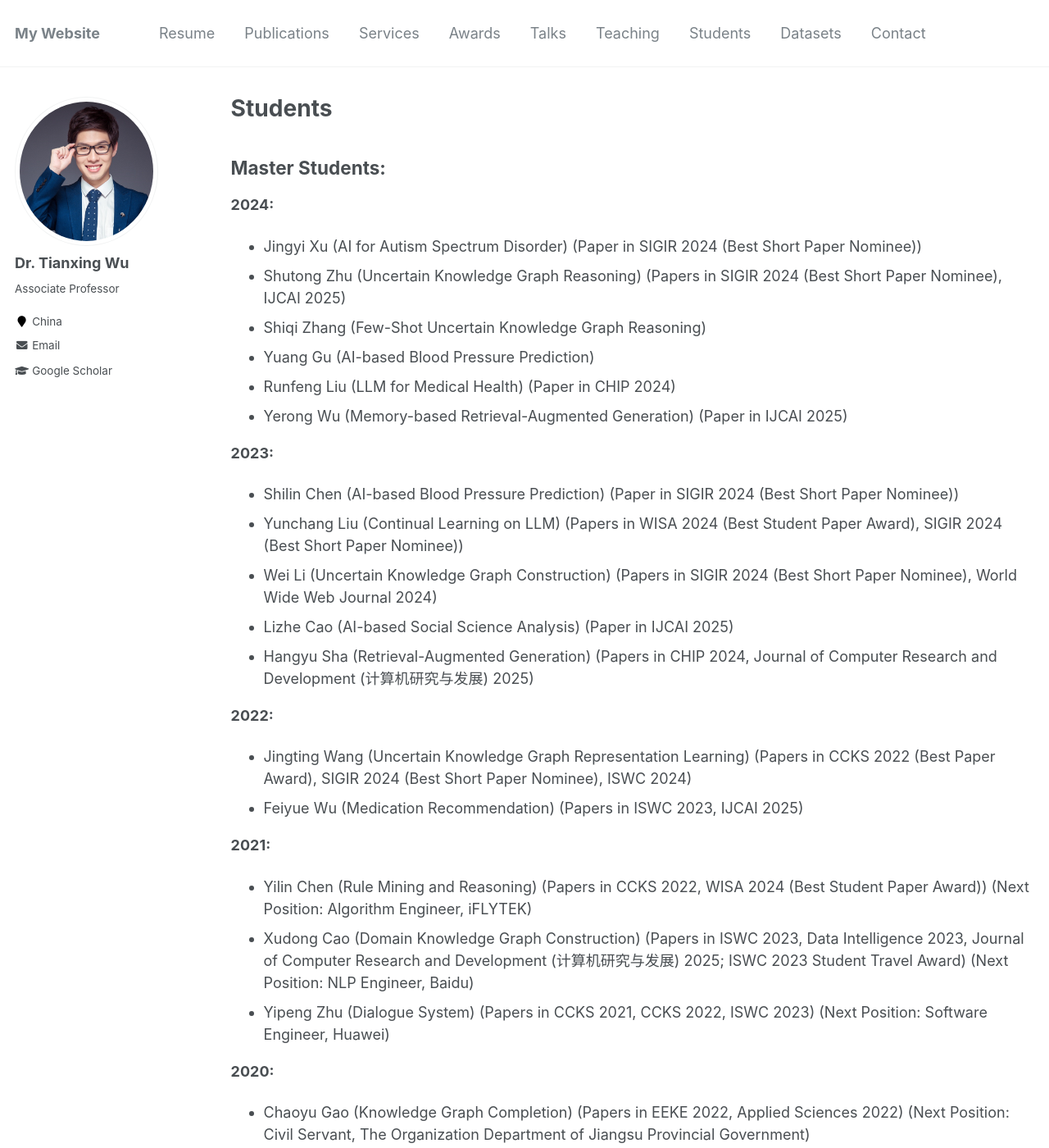
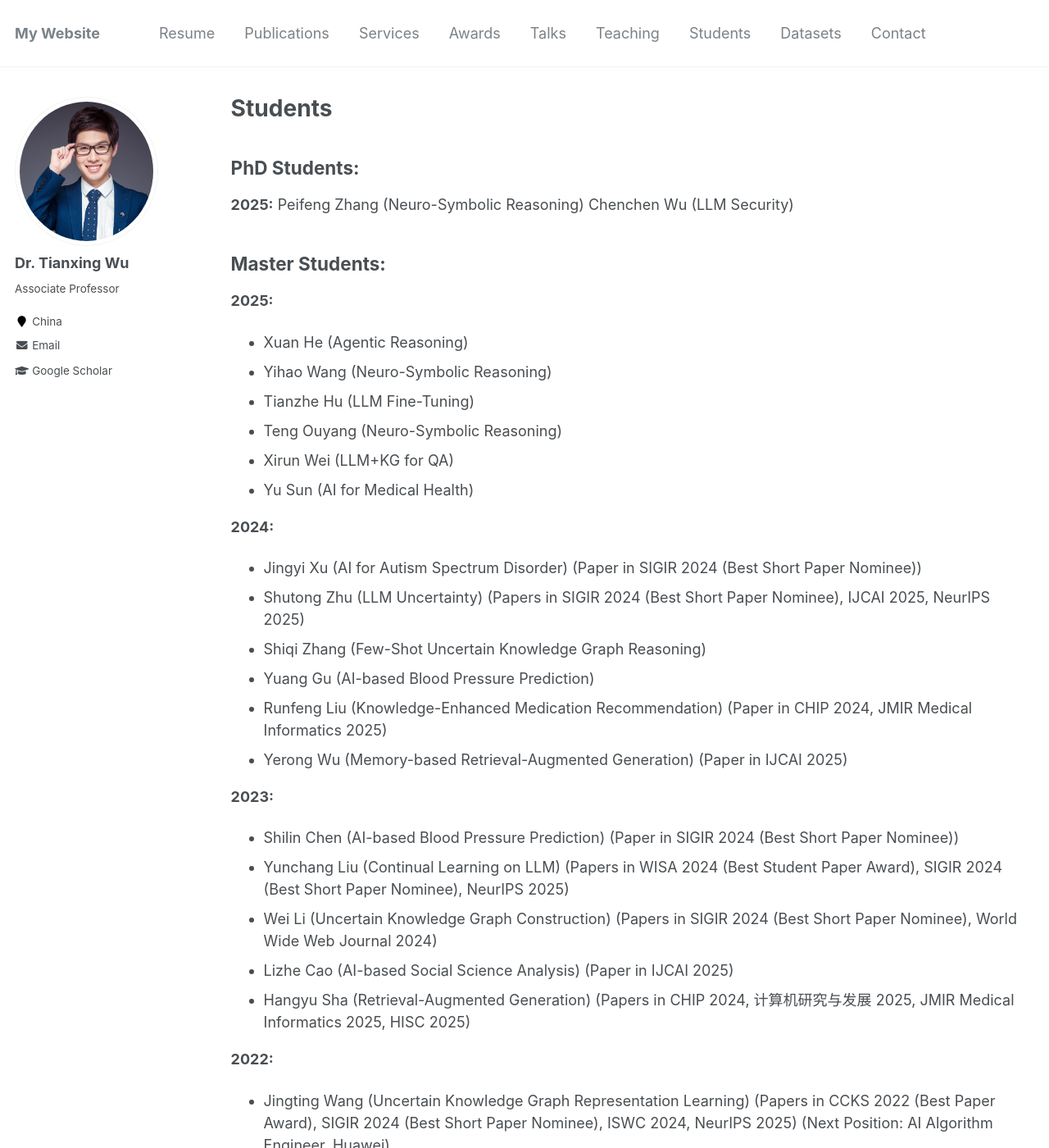
Before and after one commit to tianxing-wu/tianxing-wu.github.io, a Jekyll site: the page built from _pages/students.md, in a window 1280 px wide and 1400 px high. Shown: the whole window at 82% size. Built offline with Jekyll 4.4.1, drawn with Linux system fonts in a browser that asks for light colours; comment, search, counter and statistics services are not loaded; some of the changed text lies outside the part shown.

Commit message:
info update

```diff
--- a/_pages/students.md
+++ b/_pages/students.md
@@ -4,30 +4,42 @@ title: "Students"
 permalink: /students/
 author_profile: true
 ---
+## PhD Students:
+**2025:**
+Peifeng Zhang (Neuro-Symbolic Reasoning)
+Chenchen Wu (LLM Security)
 
 ## Master Students:
+**2025:**
+* Xuan He (Agentic Reasoning)
+* Yihao Wang (Neuro-Symbolic Reasoning)
+* Tianzhe Hu (LLM Fine-Tuning)
+* Teng Ouyang (Neuro-Symbolic Reasoning)
+* Xirun Wei (LLM+KG for QA)
+* Yu Sun (AI for Medical Health)
+
 **2024:**
 * Jingyi Xu (AI for Autism Spectrum Disorder) (Paper in SIGIR 2024 (Best Short Paper Nominee))
-* Shutong Zhu (Uncertain Knowledge Graph Reasoning) (Papers in SIGIR 2024 (Best Short Paper Nominee), IJCAI 2025)
+* Shutong Zhu (LLM Uncertainty) (Papers in SIGIR 2024 (Best Short Paper Nominee), IJCAI 2025, NeurIPS 2025)
 * Shiqi Zhang (Few-Shot Uncertain Knowledge Graph Reasoning)
 * Yuang Gu (AI-based Blood Pressure Prediction)
-* Runfeng Liu (LLM for Medical Health) (Paper in CHIP 2024)
+* Runfeng Liu (Knowledge-Enhanced Medication Recommendation) (Paper in CHIP 2024, JMIR Medical Informatics 2025)
 * Yerong Wu (Memory-based Retrieval-Augmented Generation) (Paper in IJCAI 2025)
 
 **2023:**
 * Shilin Chen (AI-based Blood Pressure Prediction) (Paper in SIGIR 2024 (Best Short Paper Nominee))
-* Yunchang Liu (Continual Learning on LLM) (Papers in WISA 2024 (Best Student Paper Award), SIGIR 2024 (Best Short Paper Nominee))
+* Yunchang Liu (Continual Learning on LLM) (Papers in WISA 2024 (Best Student Paper Award), SIGIR 2024 (Best Short Paper Nominee), NeurIPS 2025)
 * Wei Li (Uncertain Knowledge Graph Construction) (Papers in SIGIR 2024 (Best Short Paper Nominee), World Wide Web Journal 2024)
 * Lizhe Cao (AI-based Social Science Analysis) (Paper in IJCAI 2025)
-* Hangyu Sha (Retrieval-Augmented Generation) (Papers in CHIP 2024, Journal of Computer Research and Development (计算机研究与发展) 2025)
+* Hangyu Sha (Retrieval-Augmented Generation) (Papers in CHIP 2024, 计算机研究与发展 2025, JMIR Medical Informatics 2025, HISC 2025)
 
 **2022:**
-* Jingting Wang (Uncertain Knowledge Graph Representation Learning) (Papers in CCKS 2022 (Best Paper Award), SIGIR 2024 (Best Short Paper Nominee), ISWC 2024)
-* Feiyue Wu (Medication Recommendation) (Papers in ISWC 2023, IJCAI 2025)
+* Jingting Wang (Uncertain Knowledge Graph Representation Learning) (Papers in CCKS 2022 (Best Paper Award), SIGIR 2024 (Best Short Paper Nominee), ISWC 2024, NeurIPS 2025) (Next Position: AI Algorithm Engineer, Huawei)
+* Feiyue Wu (Medication Recommendation) (Papers in ISWC 2023, IJCAI 2025) (Next Position: Senior Game Development Engineer, NetEase Leihuo)
 
 **2021:**
 * Yilin Chen (Rule Mining and Reasoning) (Papers in CCKS 2022, WISA 2024 (Best Student Paper Award)) (Next Position: Algorithm Engineer, iFLYTEK)
-* Xudong Cao (Domain Knowledge Graph Construction) (Papers in ISWC 2023, Data Intelligence 2023, Journal of Computer Research and Development (计算机研究与发展) 2025; ISWC 2023 Student Travel Award) (Next Position: NLP Engineer, Baidu)
+* Xudong Cao (Domain Knowledge Graph Construction) (Papers in ISWC 2023, Data Intelligence 2023, 计算机研究与发展 2025; ISWC 2023 Student Travel Award) (Next Position: NLP Engineer, Baidu)
 * Yipeng Zhu (Dialogue System) (Papers in CCKS 2021, CCKS 2022, ISWC 2023) (Next Position: Software Engineer, Huawei)
 
 **2020:**
```
Also changed, not shown: _pages/selected_talks.md (+5 -1 lines), _pages/services.md (+1 -1 lines).
